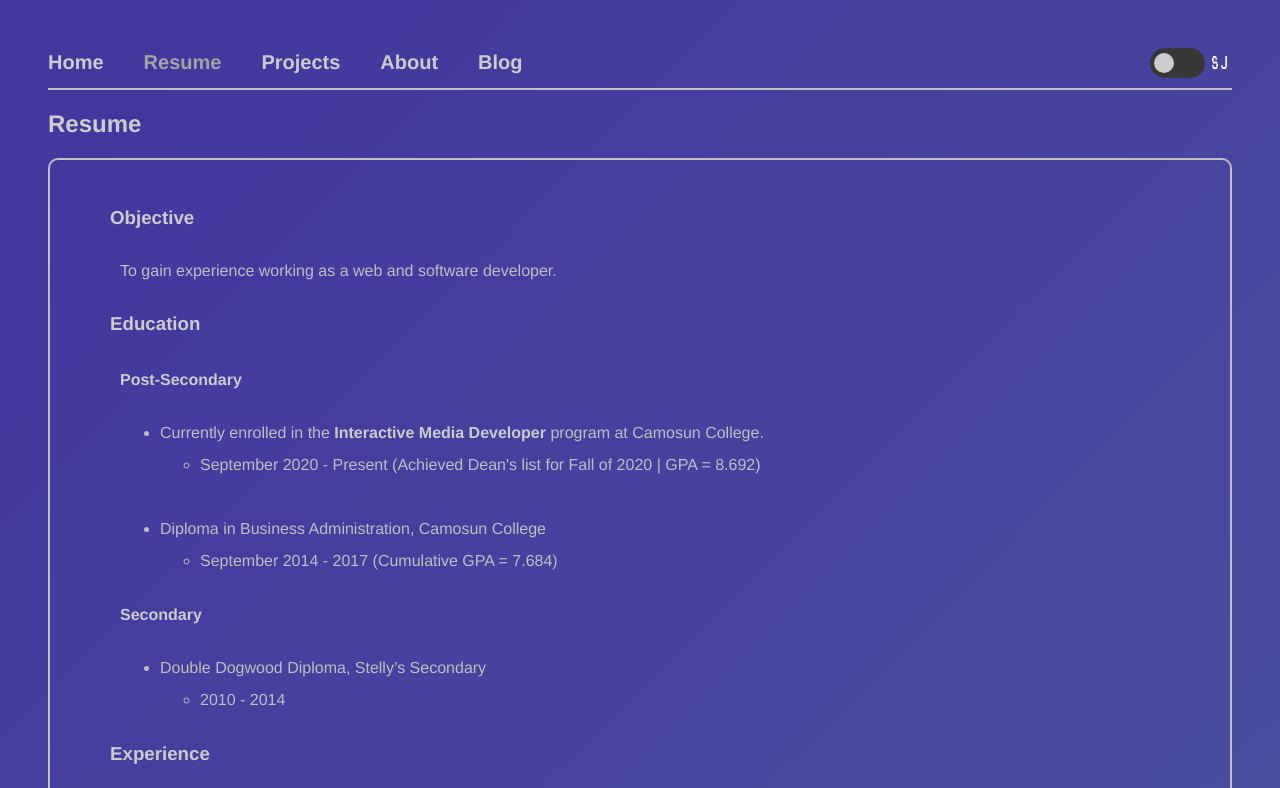
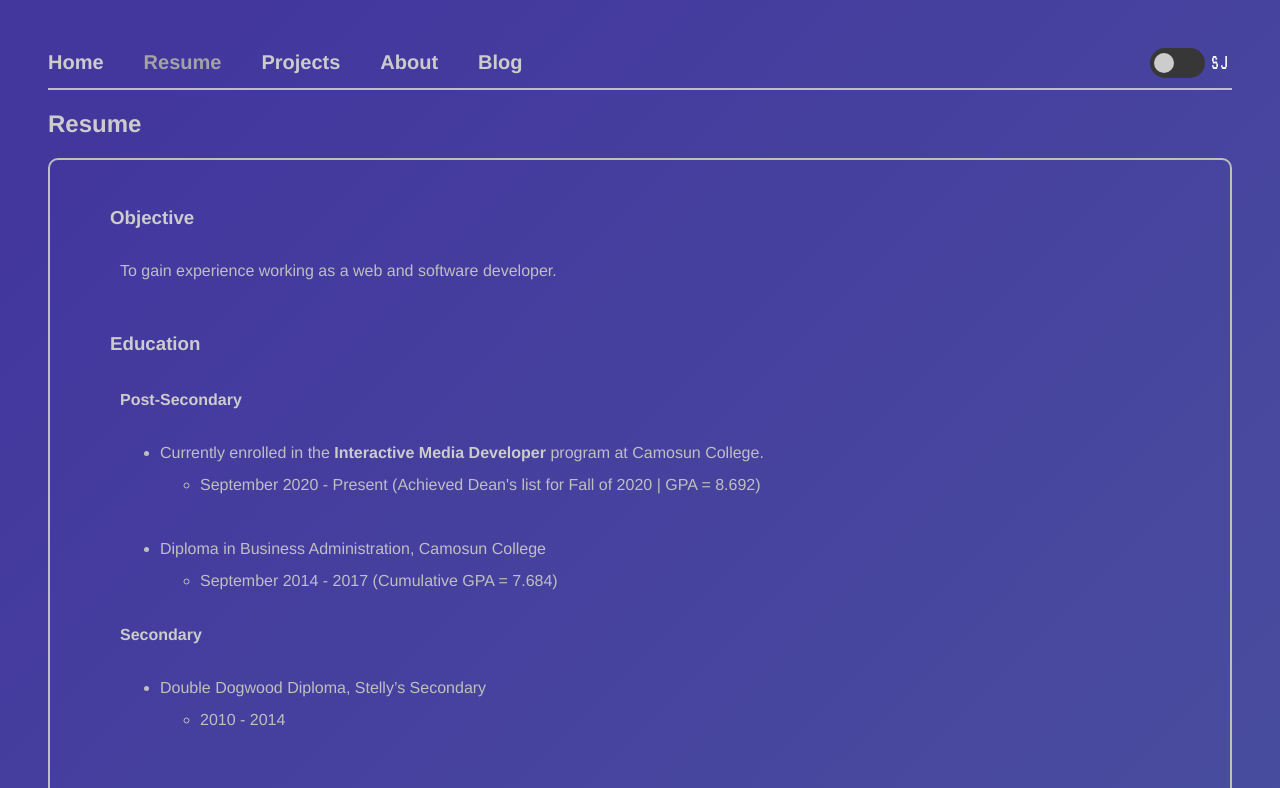
Before and after one commit to scottjonesdev/scottjonesdev.github.io, a plain HTML site: page resume.html in a window 1280 px wide. Shown: the top 788 px of the page. Drawn offline with Linux system fonts and the light colour scheme.

Commit message:
Update style.css

```diff
--- a/css/style.css
+++ b/css/style.css
@@ -322,6 +322,9 @@ text-align: center;
 
 }
 
+#resumeIndent {
+padding-bottom: 20px;
+}
 
 
 .gray-mode {
```
